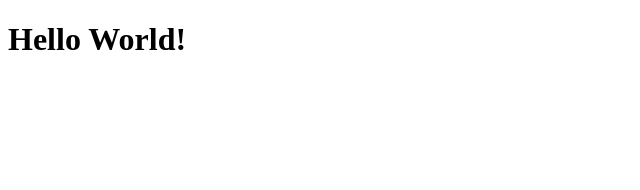
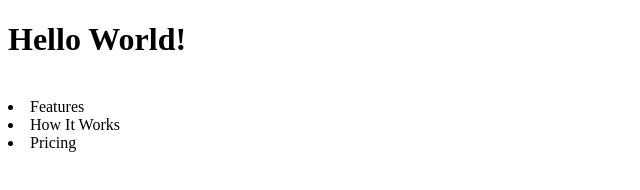
Before and after one commit to Akpjunior94/HTML-CSS-project-microverse, a plain HTML site: page index.html in a window 1280 px wide. Shown: the whole page, without its empty margins (0-640 px from the left). Drawn offline with Linux system fonts and the light colour scheme.

Commit message:
new user story added

```diff
--- a/index.html
+++ b/index.html
@@ -5,9 +5,16 @@
     <title>Fork Me! FCC: Test Suite Template</title>
     <link rel="stylesheet" href="css/style.css">
   </head>
-
   <body>
     <h1>Hello World!</h1>
+    <header id="header">
+      <img id="header-img" src=""/>
+      <nav id="nav-bar">
+        <li class="nav-link">Features</li>
+        <li class="nav-link">How It Works</li>
+        <li class="nav-link">Pricing</li>
+      </nav>
+    </header>
 
 
 
```
